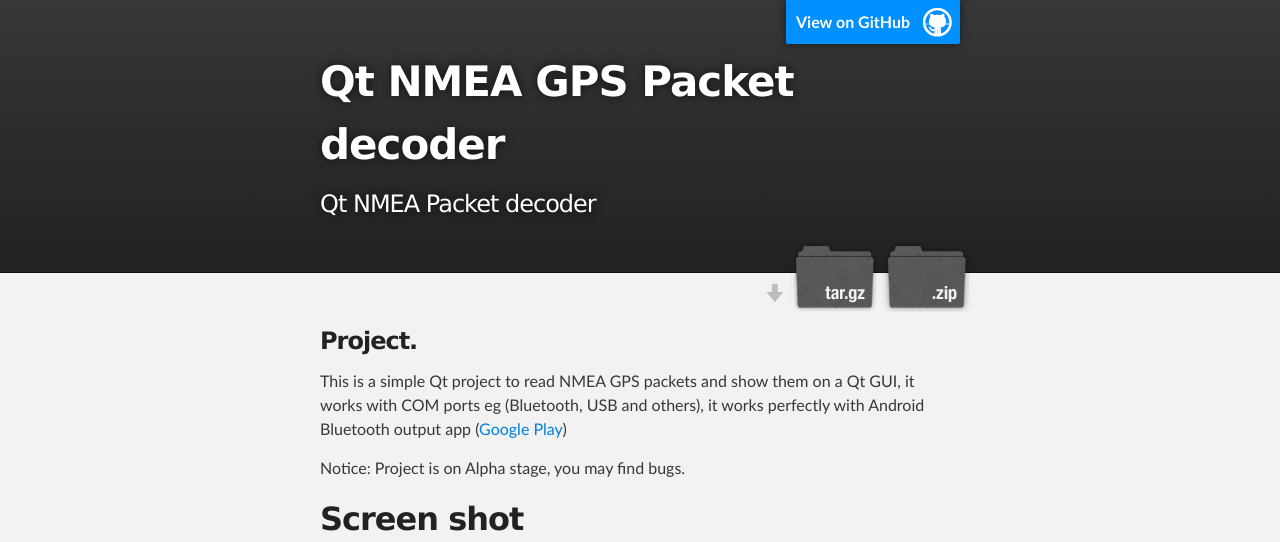
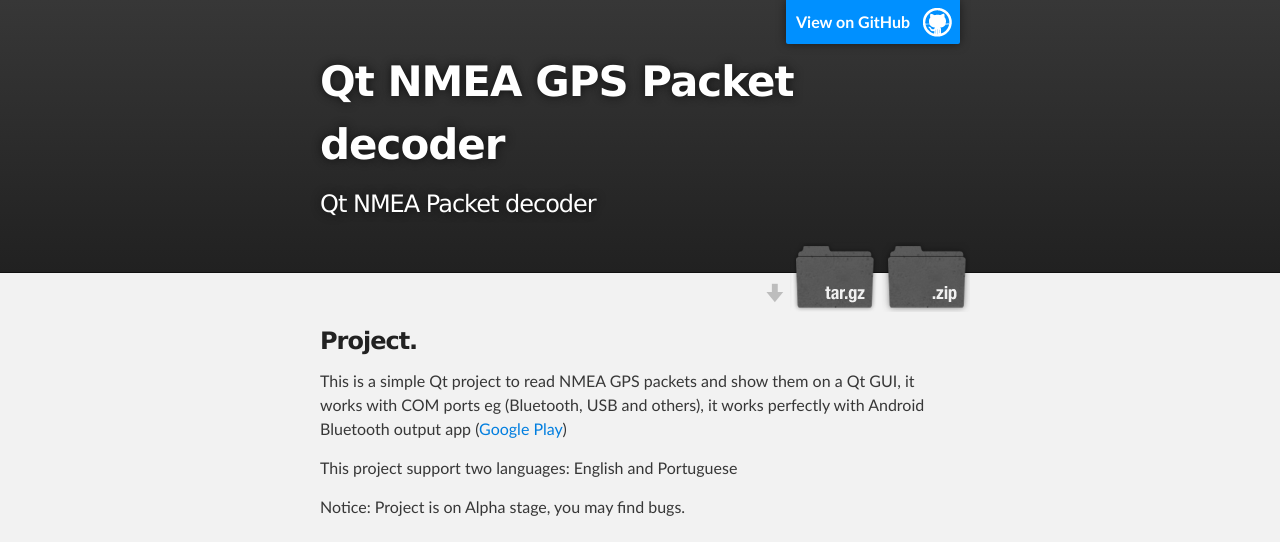
Before and after one commit to angelorodem/qt-satelite-info, a plain HTML site: page index.html in a window 1280 px wide. Shown: the top 542 px of the page. Drawn offline with Linux system fonts and the light colour scheme.

Commit message:
Update index.html

```diff
--- a/index.html
+++ b/index.html
@@ -35,7 +35,7 @@
 <a id="project" class="anchor" href="#project" aria-hidden="true"><span aria-hidden="true" class="octicon octicon-link"></span></a>Project.</h3>
 
 <p>This is a simple Qt project to read NMEA GPS packets and show them on a Qt GUI, it works with COM ports eg (Bluetooth, USB and others), it works perfectly with Android Bluetooth output app (<a href="https://play.google.com/store/apps/details?id=com.meowsbox.btgps&amp;hl=en">Google Play</a>)</p>
-
+<p>This project support two languages: English and Portuguese</p>
 <p>Notice: Project is on Alpha stage, you may find bugs.</p>
 
 <h2>
```
